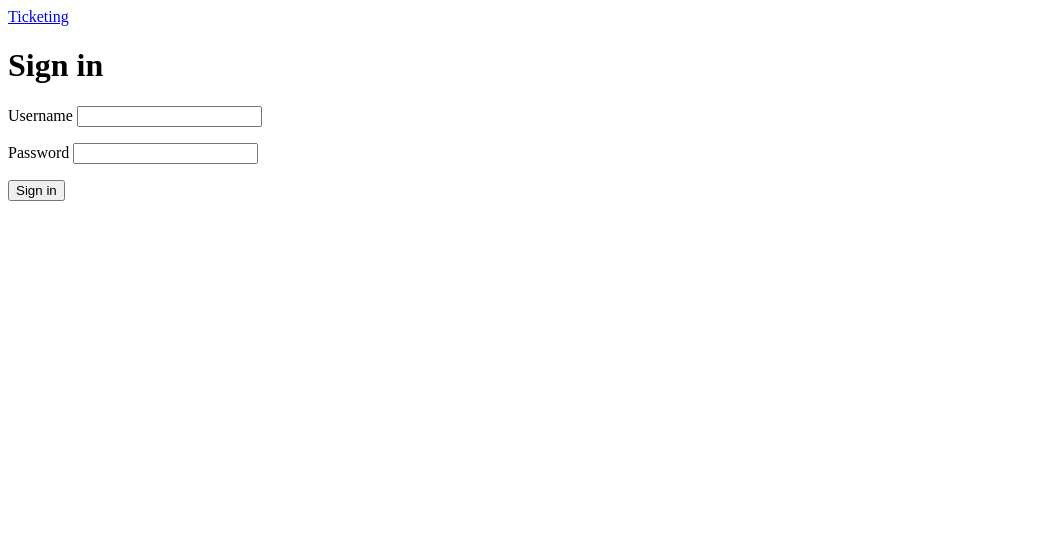
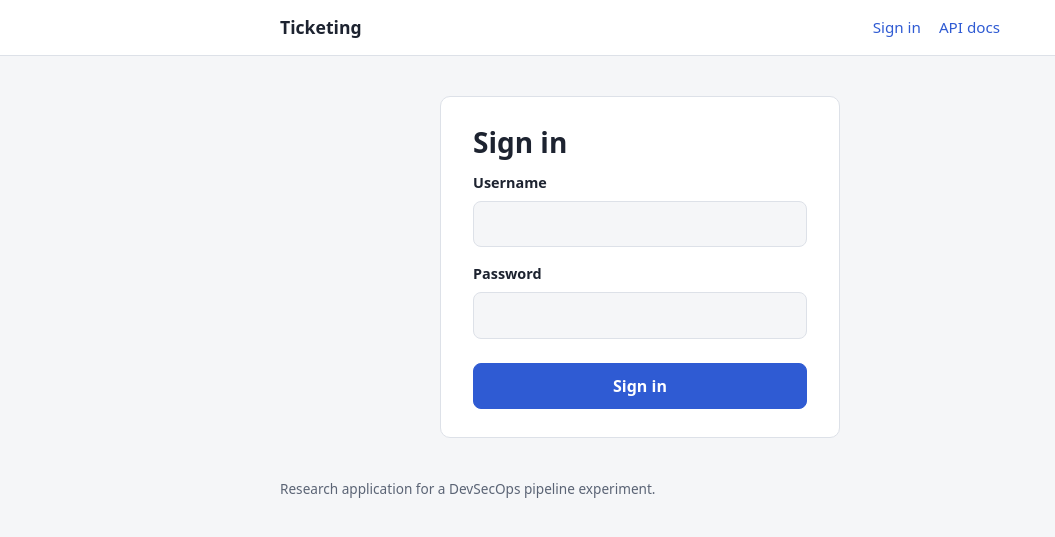
Before and after one commit to NikodemHeitzman/praca-magisterska-devsecops, a FastAPI app: page /login in a window 1280 px wide. Shown: the top 537 px of the page, without its empty margins (0-1055 px from the left). Run offline with FastAPI, Linux system fonts and the light colour scheme; parts of the project's set-up code (start-up, migrations or seed data) failed here and were passed over; some libraries are stand-ins or nearby versions.

Commit message:
feat: add minimal stylesheet for public HTML pages
Serve app/ticketing/static/style.css under /static so the strict CSP
(default-src 'self') keeps working without inline styles. Light and dark
color schemes, centered card layout for / and /login.

Co-Authored-By: Claude Opus 5.5 <noreply@anthropic.com>

```diff
--- a/app/ticketing/main.py
+++ b/app/ticketing/main.py
@@ -5,6 +5,7 @@ import sys
 
 from fastapi import FastAPI, Request, Response
 from fastapi.middleware.cors import CORSMiddleware
+from fastapi.staticfiles import StaticFiles
 from starlette.middleware.base import RequestResponseEndpoint
 
 from ticketing.config import get_settings
@@ -54,3 +55,4 @@ async def security_headers(request: Request, call_next: RequestResponseEndpoint)
 
 app.include_router(health.router)
 app.include_router(pages.router)
+app.mount("/static", StaticFiles(directory=pages.STATIC_DIR), name="static")
--- a/app/ticketing/routers/pages.py
+++ b/app/ticketing/routers/pages.py
@@ -6,8 +6,11 @@ from fastapi import APIRouter, Request
 from fastapi.responses import HTMLResponse
 from fastapi.templating import Jinja2Templates
 
+PACKAGE_DIR = Path(__file__).resolve().parent.parent
+STATIC_DIR = PACKAGE_DIR / "static"
+
 router = APIRouter(include_in_schema=False)
-templates = Jinja2Templates(directory=Path(__file__).resolve().parent.parent / "templates")
+templates = Jinja2Templates(directory=PACKAGE_DIR / "templates")
 
 
 @router.get("/", response_class=HTMLResponse)
--- /dev/null
+++ b/app/ticketing/static/style.css
@@ -0,0 +1,180 @@
+/* Minimal stylesheet for the public pages. Served from /static so the strict CSP
+   (default-src 'self') still applies: no inline styles, no external fonts. */
+
+:root {
+  --bg: #f5f6f8;
+  --surface: #ffffff;
+  --text: #1d2330;
+  --muted: #5b6475;
+  --border: #dde1e8;
+  --accent: #2f5bd3;
+  --accent-hover: #2449ae;
+  --radius: 10px;
+  color-scheme: light dark;
+}
+
+@media (prefers-color-scheme: dark) {
+  :root {
+    --bg: #14171d;
+    --surface: #1c2029;
+    --text: #e6e9ef;
+    --muted: #9aa3b2;
+    --border: #2d3340;
+    --accent: #7b9cff;
+    --accent-hover: #9cb4ff;
+  }
+}
+
+* {
+  box-sizing: border-box;
+}
+
+body {
+  margin: 0;
+  background: var(--bg);
+  color: var(--text);
+  font-family: system-ui, -apple-system, "Segoe UI", Roboto, sans-serif;
+  line-height: 1.55;
+}
+
+a {
+  color: var(--accent);
+}
+
+a:hover {
+  color: var(--accent-hover);
+}
+
+.site-header {
+  background: var(--surface);
+  border-bottom: 1px solid var(--border);
+}
+
+.site-header nav {
+  display: flex;
+  align-items: center;
+  justify-content: space-between;
+  max-width: 760px;
+  margin: 0 auto;
+  padding: 14px 20px;
+}
+
+.brand {
+  font-weight: 700;
+  font-size: 1.1rem;
+  color: var(--text);
+  text-decoration: none;
+}
+
+.nav-links {
+  display: flex;
+  gap: 18px;
+  font-size: 0.95rem;
+}
+
+.nav-links a {
+  text-decoration: none;
+}
+
+main {
+  max-width: 760px;
+  margin: 40px auto;
+  padding: 0 20px;
+}
+
+.card {
+  background: var(--surface);
+  border: 1px solid var(--border);
+  border-radius: var(--radius);
+  padding: 28px 32px;
+}
+
+.card.narrow {
+  max-width: 400px;
+  margin: 0 auto;
+}
+
+h1 {
+  margin: 0 0 12px;
+  font-size: 1.75rem;
+  line-height: 1.25;
+}
+
+.lead {
+  margin: 0 0 24px;
+  color: var(--muted);
+}
+
+.actions {
+  display: flex;
+  flex-wrap: wrap;
+  gap: 12px;
+}
+
+.button {
+  display: inline-block;
+  padding: 10px 18px;
+  border: 1px solid var(--accent);
+  border-radius: 8px;
+  background: var(--accent);
+  color: #ffffff;
+  font: inherit;
+  font-weight: 600;
+  text-decoration: none;
+  cursor: pointer;
+}
+
+.button:hover {
+  background: var(--accent-hover);
+  border-color: var(--accent-hover);
+  color: #ffffff;
+}
+
+.button.secondary {
+  background: transparent;
+  color: var(--accent);
+}
+
+.button.secondary:hover {
+  background: transparent;
+  color: var(--accent-hover);
+}
+
+.field {
+  margin: 0 0 16px;
+}
+
+.field label {
+  display: block;
+  margin-bottom: 6px;
+  font-size: 0.9rem;
+  font-weight: 600;
+}
+
+.field input {
+  width: 100%;
+  padding: 10px 12px;
+  border: 1px solid var(--border);
+  border-radius: 8px;
+  background: var(--bg);
+  color: var(--text);
+  font: inherit;
+}
+
+.field input:focus {
+  outline: 2px solid var(--accent);
+  outline-offset: 1px;
+}
+
+form .button {
+  width: 100%;
+  margin-top: 8px;
+}
+
+.site-footer {
+  max-width: 760px;
+  margin: 0 auto 32px;
+  padding: 0 20px;
+  color: var(--muted);
+  font-size: 0.85rem;
+}
--- a/app/ticketing/templates/base.html
+++ b/app/ticketing/templates/base.html
@@ -4,13 +4,23 @@
   <meta charset="utf-8">
   <meta name="viewport" content="width=device-width, initial-scale=1">
   <title>{% block title %}Ticketing{% endblock %}</title>
+  <link rel="stylesheet" href="{{ url_for('static', path='style.css') }}">
 </head>
 <body>
-  <header>
-    <a href="{{ url_for('index') }}">Ticketing</a>
+  <header class="site-header">
+    <nav>
+      <a class="brand" href="{{ url_for('index') }}">Ticketing</a>
+      <div class="nav-links">
+        <a href="{{ url_for('login_page') }}">Sign in</a>
+        <a href="/docs">API docs</a>
+      </div>
+    </nav>
   </header>
   <main>
     {% block content %}{% endblock %}
   </main>
+  <footer class="site-footer">
+    Research application for a DevSecOps pipeline experiment.
+  </footer>
 </body>
 </html>
--- a/app/ticketing/templates/login.html
+++ b/app/ticketing/templates/login.html
@@ -1,16 +1,18 @@
 {% extends "base.html" %}
 {% block title %}Sign in · Ticketing{% endblock %}
 {% block content %}
+  <section class="card narrow">
     <h1>Sign in</h1>
     <form method="post" action="/api/auth/login">
-    <p>
+      <div class="field">
         <label for="username">Username</label>
         <input id="username" name="username" autocomplete="username" required>
-    </p>
-    <p>
+      </div>
+      <div class="field">
         <label for="password">Password</label>
         <input id="password" name="password" type="password" autocomplete="current-password" required>
-    </p>
-    <button type="submit">Sign in</button>
+      </div>
+      <button class="button" type="submit">Sign in</button>
     </form>
+  </section>
 {% endblock %}
```
Also changed, not shown: app/ticketing/templates/index.html (+8 -6 lines), app/README.md, 1 other file. Lines whose indentation alone changed are shown as unchanged.
